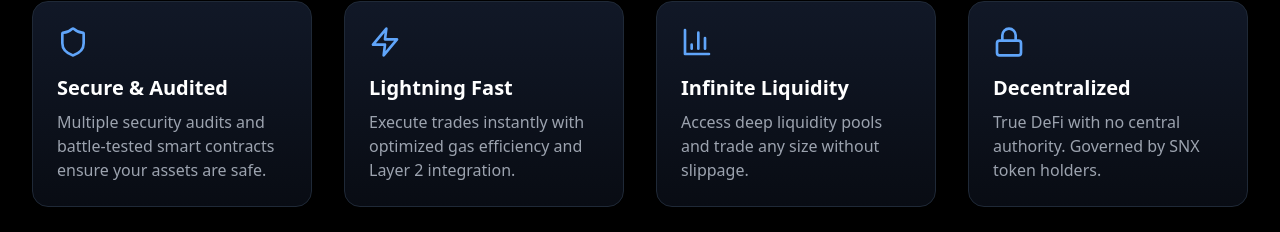
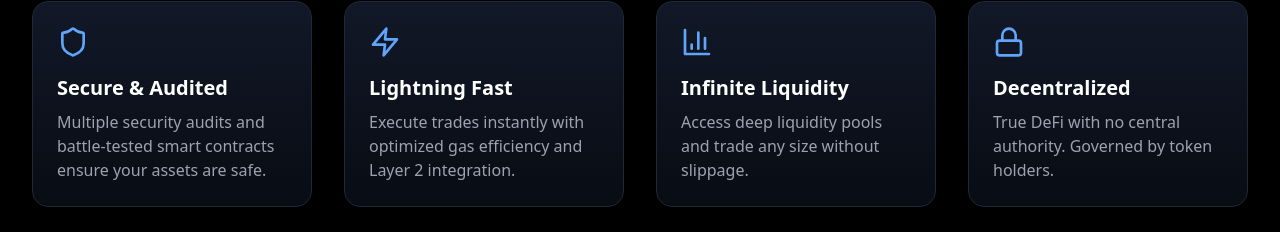
Before and after one commit to Monetix-fun/WebSite, a React (Vite) app: page / in a window 1280 px wide. Shown: the part 1111-1343 px from the top of the page. Built offline with nearby package versions, Linux system fonts and the light colour scheme.

Commit message:
delete SNX

```diff
--- a/src/locales/en.ts
+++ b/src/locales/en.ts
@@ -41,7 +41,7 @@ export default {
     },
     decentralized: {
       title: 'Decentralized',
-      description: 'True DeFi with no central authority. Governed by SNX token holders.'
+      description: 'True DeFi with no central authority. Governed by token holders.'
     }
   },
   footer: {
--- a/src/locales/zh.ts
+++ b/src/locales/zh.ts
@@ -41,7 +41,7 @@ export default {
     },
     decentralized: {
       title: '去中心化',
-      description: '真正的DeFi，没有中心化权威。由SNX代币持有者治理。'
+      description: '真正的DeFi，没有中心化权威。由代币持有者治理。'
     }
   },
   footer: {
```
